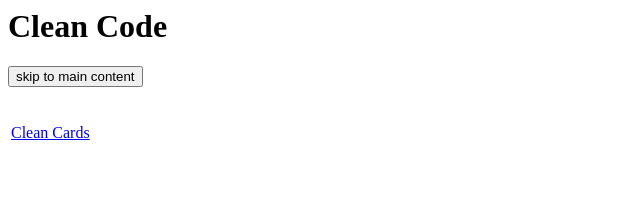
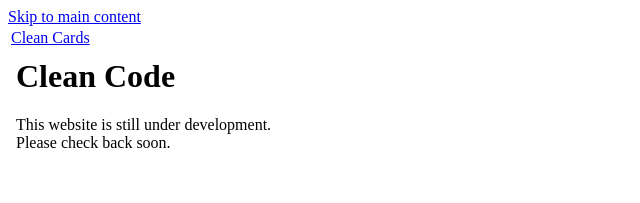
Before and after one commit to Jett59/cleancode, a plain HTML site: page index.html in a window 1280 px wide. Shown: the whole page, without its empty margins (0-640 px from the left). Drawn offline with Linux system fonts and the light colour scheme.

Commit message:
made a few minor refactors to the website

```diff
--- /dev/null
+++ b/homecontent.html
@@ -0,0 +1,2 @@
+<h1>Clean Code</h1>
+<p>This website is still under development. Please check back soon.</p>
--- a/index.html
+++ b/index.html
@@ -3,12 +3,9 @@
         <title>Clean Code</title>
     </head>
     <body>
-        <h1>Clean Code</h1>
-        <form action="#maincontent">
-            <button type="submit">skip to main content</button>
-        </form>
+        <a href="#maincontent">Skip to main content</a>
         <br/>
-        <nav>
+        <div role="banner">
             <table>
                 <tr>
                     <td>
@@ -17,10 +14,9 @@
                     </td>
                 </row>
             </table>
-        </nav>
-        <br/>
+        </div>
         <main id="maincontent">
-
+            <embed src="/homecontent.html" type="text/html"/>
         </main>
     </body>
 </html>
```
